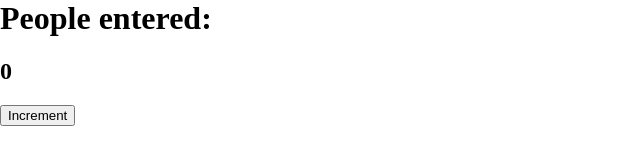
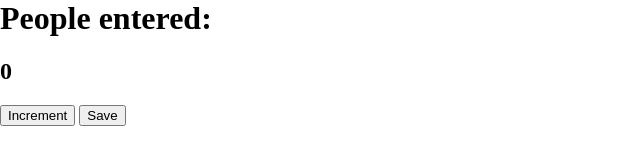
Before and after one commit to Tursko/learn-javascript, a plain HTML site: page Section-1/index.html in a window 1280 px wide. Shown: the whole page, without its empty margins (0-640 px from the left). Drawn offline with Linux system fonts and the light colour scheme.

Commit message:
add save (logging) method

```diff
--- a/Section-1/index.html
+++ b/Section-1/index.html
@@ -6,6 +6,7 @@
         <h1>People entered:</h1>
         <h2 id="count-el">0</h2>
         <button id="increment-btn" onclick="increment()">Increment</button>
+        <button id="save-btn" onclick="save()">Save</button>
         <script src="index.js"></script>
     </body>
 </html>
--- a/Section-1/index.js
+++ b/Section-1/index.js
@@ -1,5 +1,3 @@
-//document.getElementById("count-el").innerText = 5
-
 // ctrl + k + c
 
 let count = 0;
@@ -8,6 +6,9 @@ console.log(countEl);
 
 function increment() {
     count++;
-    console.log(count);
     countEl.innerText = count;
 }
+
+function save() {
+    console.log(count);
+}
```
